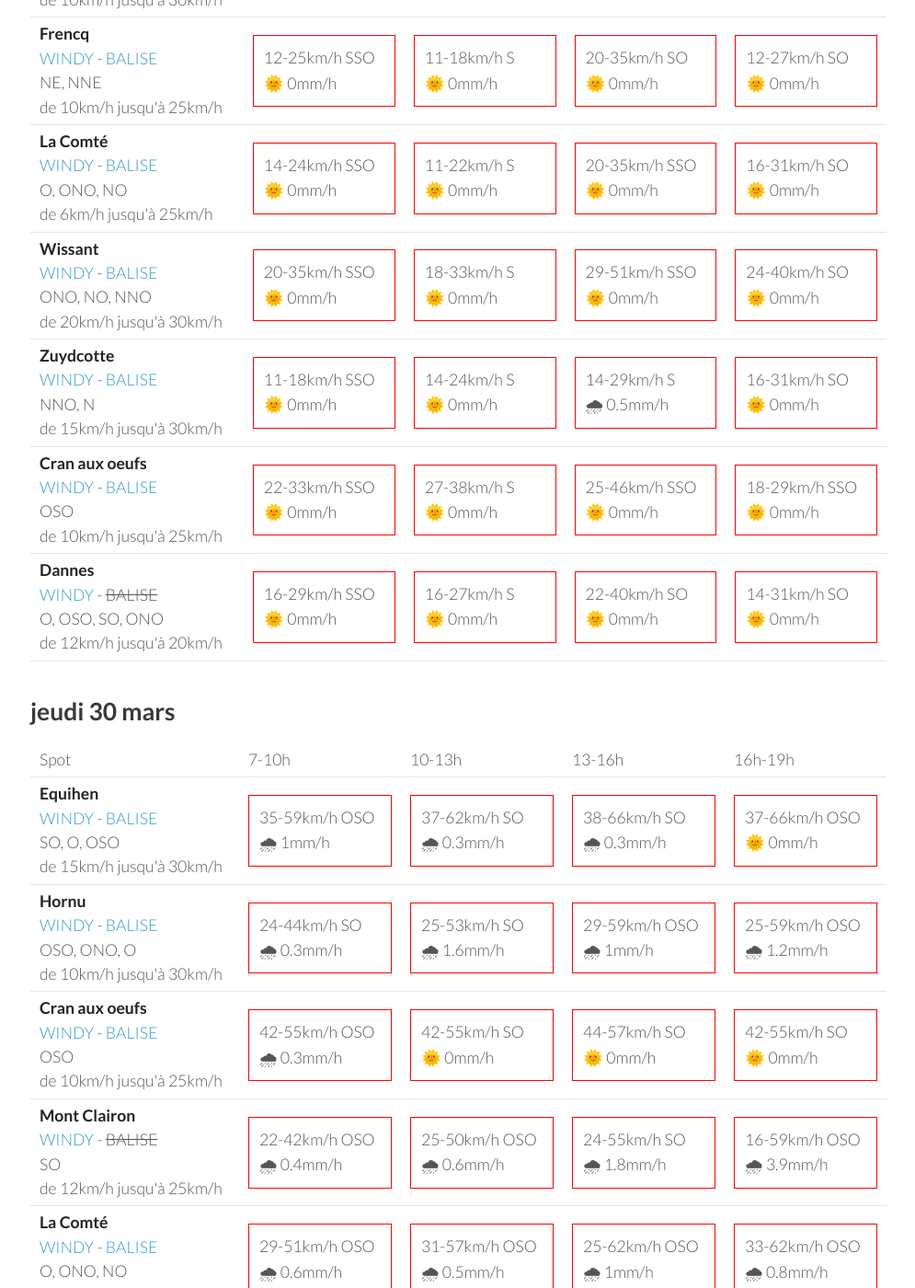
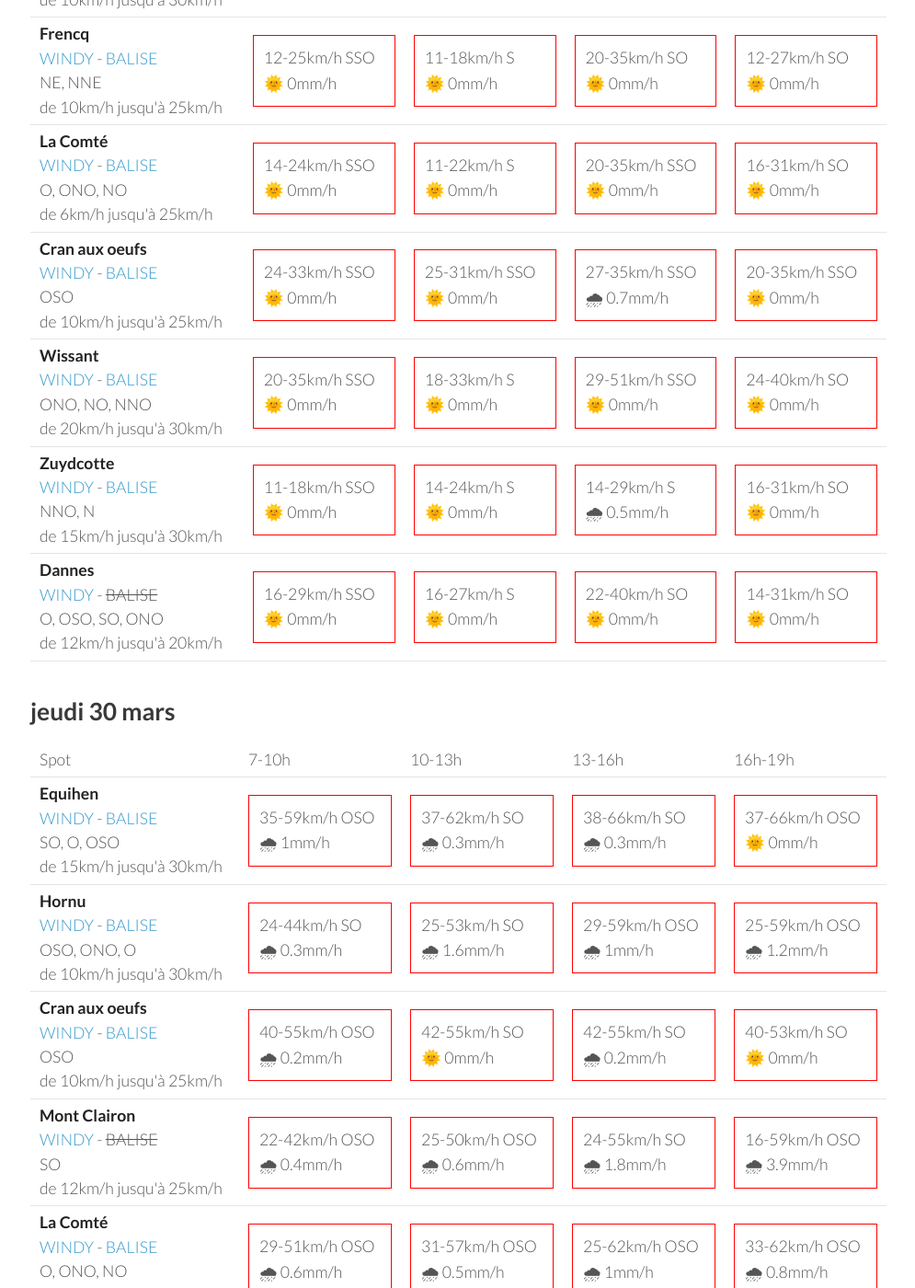
Before and after one commit to parapente-dans-le-nord/parapente-dans-le-nord.github.io, a Jekyll site: the page built from all.markdown, in a window 1280 px wide and 1400 px high, scrolled down 2339 px. Shown: the whole window at 92% size, without its empty margins (25-1020 px from the left). Built offline with Jekyll 4.4.1, drawn with Linux system fonts in a browser that asks for light colours; some of the changed text lies outside the part shown.

Commit message:
update index.markdown

```diff
--- a/all.markdown
+++ b/all.markdown
@@ -114,10 +114,10 @@ page mise à jour le mardi 28 mars 07:03
 <tr>
         <td><strong>Cran aux oeufs</strong><br><a href="https://windy.com/50.847/1.584?50.451,1.582,8,m:e3TagdN">WINDY</a> - <span class=""><a href="https://www.meteociel.fr/temps-reel/obs_villes.php?code2=7004">BALISE</a> </span><br> <span class="vent-favorable">OSO</span><br><span class="force-vent">de 10km/h jusqu'à 25km/h</span> </td>
 
-            <td><div class="not-flyable"><p>27-38km/h SSE</p><p>🌞 0mm/h</p></div></td>
-            <td><div class="not-flyable"><p>29-46km/h S</p><p>🌞 0mm/h</p></div></td>
-            <td><div class="not-flyable"><p>31-44km/h S</p><p>🌞 0mm/h</p></div></td>
-            <td><div class="not-flyable"><p>29-42km/h SSE</p><p>🌧 0.6mm/h</p></div></td>
+            <td><div class="not-flyable"><p>27-37km/h SSE</p><p>🌞 0mm/h</p></div></td>
+            <td><div class="not-flyable"><p>27-38km/h S</p><p>🌞 0mm/h</p></div></td>
+            <td><div class="not-flyable"><p>29-38km/h S</p><p>🌞 0mm/h</p></div></td>
+            <td><div class="not-flyable"><p>31-50km/h S</p><p>🌧 0.5mm/h</p></div></td>
 
 
     </tr>
@@ -218,6 +218,16 @@ page mise à jour le mardi 28 mars 07:03
 
     </tr>
 <tr>
+        <td><strong>Cran aux oeufs</strong><br><a href="https://windy.com/50.847/1.584?50.451,1.582,8,m:e3TagdN">WINDY</a> - <span class=""><a href="https://www.meteociel.fr/temps-reel/obs_villes.php?code2=7004">BALISE</a> </span><br> <span class="vent-favorable">OSO</span><br><span class="force-vent">de 10km/h jusqu'à 25km/h</span> </td>
+
+            <td><div class="not-flyable"><p>24-33km/h SSO</p><p>🌞 0mm/h</p></div></td>
+            <td><div class="not-flyable"><p>25-31km/h SSO</p><p>🌞 0mm/h</p></div></td>
+            <td><div class="not-flyable"><p>27-35km/h SSO</p><p>🌧 0.7mm/h</p></div></td>
+            <td><div class="not-flyable"><p>20-35km/h SSO</p><p>🌞 0mm/h</p></div></td>
+
+
+    </tr>
+<tr>
         <td><strong>Wissant</strong><br><a href="https://windy.com/50.885/1.653?50.488,1.653,8,m:e3XagdU">WINDY</a> - <span class=""><a href="https://balisemeteo.com/balise_histo.php?idBalise=159">BALISE</a> </span><br> <span class="vent-favorable">ONO, NO, NNO</span><br><span class="force-vent">de 20km/h jusqu'à 30km/h</span> </td>
 
             <td><div class="not-flyable"><p>20-35km/h SSO</p><p>🌞 0mm/h</p></div></td>
@@ -234,16 +244,6 @@ page mise à jour le mardi 28 mars 07:03
             <td><div class="not-flyable"><p>14-24km/h S</p><p>🌞 0mm/h</p></div></td>
             <td><div class="not-flyable"><p>14-29km/h S</p><p>🌧 0.5mm/h</p></div></td>
             <td><div class="not-flyable"><p>16-31km/h SO</p><p>🌞 0mm/h</p></div></td>
-
-
-    </tr>
-<tr>
-        <td><strong>Cran aux oeufs</strong><br><a href="https://windy.com/50.847/1.584?50.451,1.582,8,m:e3TagdN">WINDY</a> - <span class=""><a href="https://www.meteociel.fr/temps-reel/obs_villes.php?code2=7004">BALISE</a> </span><br> <span class="vent-favorable">OSO</span><br><span class="force-vent">de 10km/h jusqu'à 25km/h</span> </td>
-
-            <td><div class="not-flyable"><p>22-33km/h SSO</p><p>🌞 0mm/h</p></div></td>
-            <td><div class="not-flyable"><p>27-38km/h S</p><p>🌞 0mm/h</p></div></td>
-            <td><div class="not-flyable"><p>25-46km/h SSO</p><p>🌞 0mm/h</p></div></td>
-            <td><div class="not-flyable"><p>18-29km/h SSO</p><p>🌞 0mm/h</p></div></td>
 
 
     </tr>
@@ -296,10 +296,10 @@ page mise à jour le mardi 28 mars 07:03
 <tr>
         <td><strong>Cran aux oeufs</strong><br><a href="https://windy.com/50.847/1.584?50.451,1.582,8,m:e3TagdN">WINDY</a> - <span class=""><a href="https://www.meteociel.fr/temps-reel/obs_villes.php?code2=7004">BALISE</a> </span><br> <span class="vent-favorable">OSO</span><br><span class="force-vent">de 10km/h jusqu'à 25km/h</span> </td>
 
-            <td><div class="not-flyable"><p>42-55km/h OSO</p><p>🌧 0.3mm/h</p></div></td>
+            <td><div class="not-flyable"><p>40-55km/h OSO</p><p>🌧 0.2mm/h</p></div></td>
             <td><div class="not-flyable"><p>42-55km/h SO</p><p>🌞 0mm/h</p></div></td>
-            <td><div class="not-flyable"><p>44-57km/h SO</p><p>🌞 0mm/h</p></div></td>
-            <td><div class="not-flyable"><p>42-55km/h SO</p><p>🌞 0mm/h</p></div></td>
+            <td><div class="not-flyable"><p>42-55km/h SO</p><p>🌧 0.2mm/h</p></div></td>
+            <td><div class="not-flyable"><p>40-53km/h SO</p><p>🌞 0mm/h</p></div></td>
 
 
     </tr>
@@ -420,6 +420,16 @@ page mise à jour le mardi 28 mars 07:03
 
     </tr>
 <tr>
+        <td><strong>Cran aux oeufs</strong><br><a href="https://windy.com/50.847/1.584?50.451,1.582,8,m:e3TagdN">WINDY</a> - <span class=""><a href="https://www.meteociel.fr/temps-reel/obs_villes.php?code2=7004">BALISE</a> </span><br> <span class="vent-favorable">OSO</span><br><span class="force-vent">de 10km/h jusqu'à 25km/h</span> </td>
+
+            <td><div class="not-flyable"><p>40-57km/h S</p><p>🌧 2.7mm/h</p></div></td>
+            <td><div class="not-flyable"><p>44-61km/h SO</p><p>🌧 6mm/h</p></div></td>
+            <td><div class="not-flyable"><p>50-68km/h OSO</p><p>🌧 1mm/h</p></div></td>
+            <td><div class="not-flyable"><p>51-68km/h O</p><p>🌧 3mm/h</p></div></td>
+
+
+    </tr>
+<tr>
         <td><strong>Hornu</strong><br><a href="https://windy.com/50.424/3.819?50.024,3.818,8,m:e3daghw">WINDY</a> - <span class=""><a href="https://balisemeteo.com/balise_histo.php?idBalise=5040">BALISE</a> </span><br> <span class="vent-favorable">OSO, ONO, O</span><br><span class="force-vent">de 10km/h jusqu'à 30km/h</span> </td>
 
             <td><div class="not-flyable"><p>27-53km/h S</p><p>🌧 0.9mm/h</p></div></td>
@@ -436,16 +446,6 @@ page mise à jour le mardi 28 mars 07:03
             <td><div class="not-flyable"><p>31-57km/h SSO</p><p>🌧 2.7mm/h</p></div></td>
             <td><div class="not-flyable"><p>38-77km/h OSO</p><p>🌧 2.9mm/h</p></div></td>
             <td><div class="not-flyable"><p>42-79km/h OSO</p><p>🌧 3.5mm/h</p></div></td>
-
-
-    </tr>
-<tr>
-        <td><strong>Cran aux oeufs</strong><br><a href="https://windy.com/50.847/1.584?50.451,1.582,8,m:e3TagdN">WINDY</a> - <span class=""><a href="https://www.meteociel.fr/temps-reel/obs_villes.php?code2=7004">BALISE</a> </span><br> <span class="vent-favorable">OSO</span><br><span class="force-vent">de 10km/h jusqu'à 25km/h</span> </td>
-
-            <td><div class="not-flyable"><p>37-53km/h S</p><p>🌧 0.8mm/h</p></div></td>
-            <td><div class="not-flyable"><p>35-53km/h SSE</p><p>🌧 3.7mm/h</p></div></td>
-            <td><div class="not-flyable"><p>50-68km/h OSO</p><p>🌧 1mm/h</p></div></td>
-            <td><div class="not-flyable"><p>51-68km/h O</p><p>🌧 3mm/h</p></div></td>
 
 
     </tr>
--- a/index.markdown
+++ b/index.markdown
@@ -7,7 +7,7 @@ title:  "Ou ça vole"
 {: .links}
 
 # Prevision Windy, modèle Arome
-page mise à jour le mardi 28 mars 07:03
+page mise à jour le mardi 28 mars 10:03
 
 
 
```
Also changed, not shown: other parts of all.markdown (+1 -1 lines).
